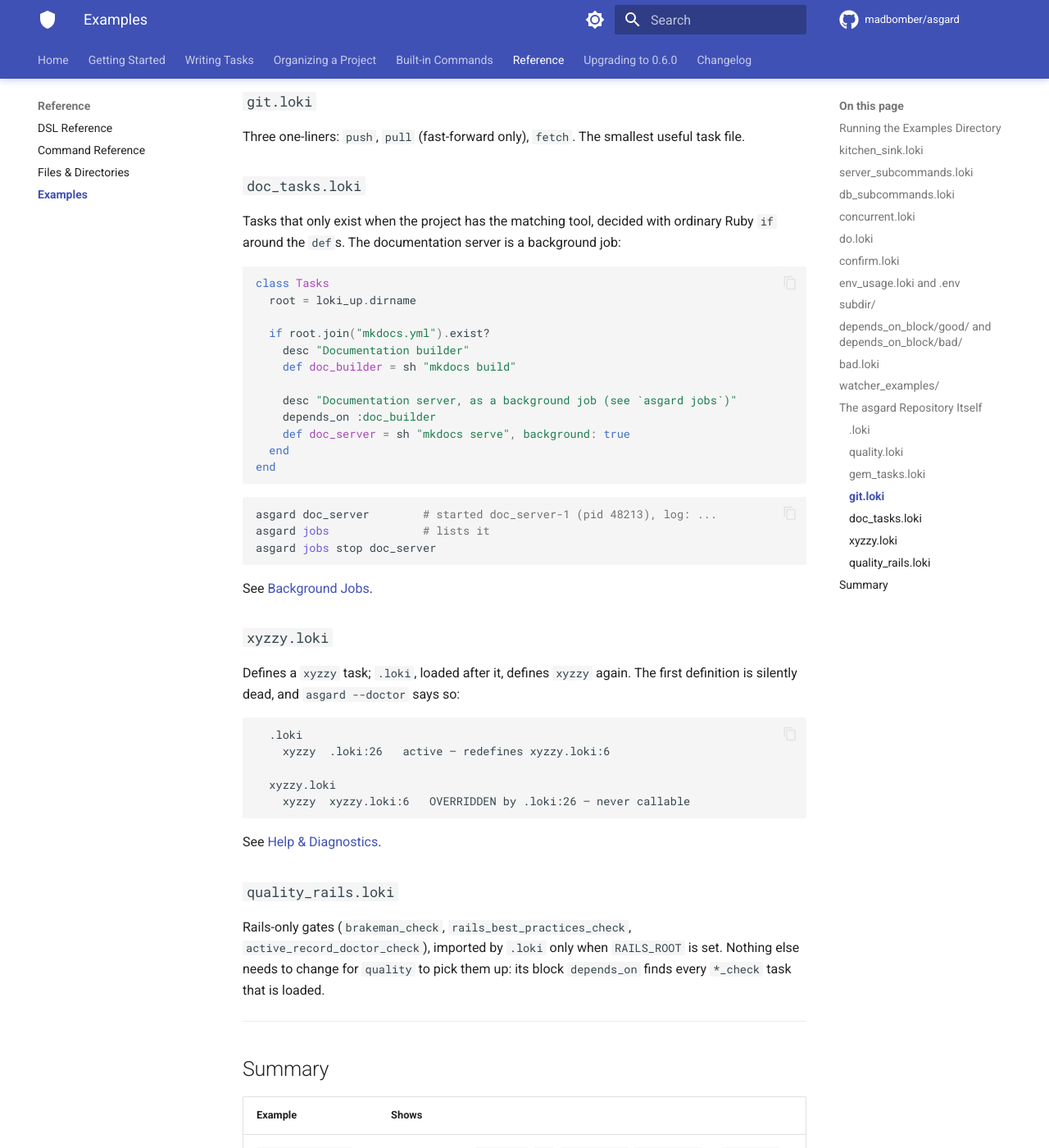
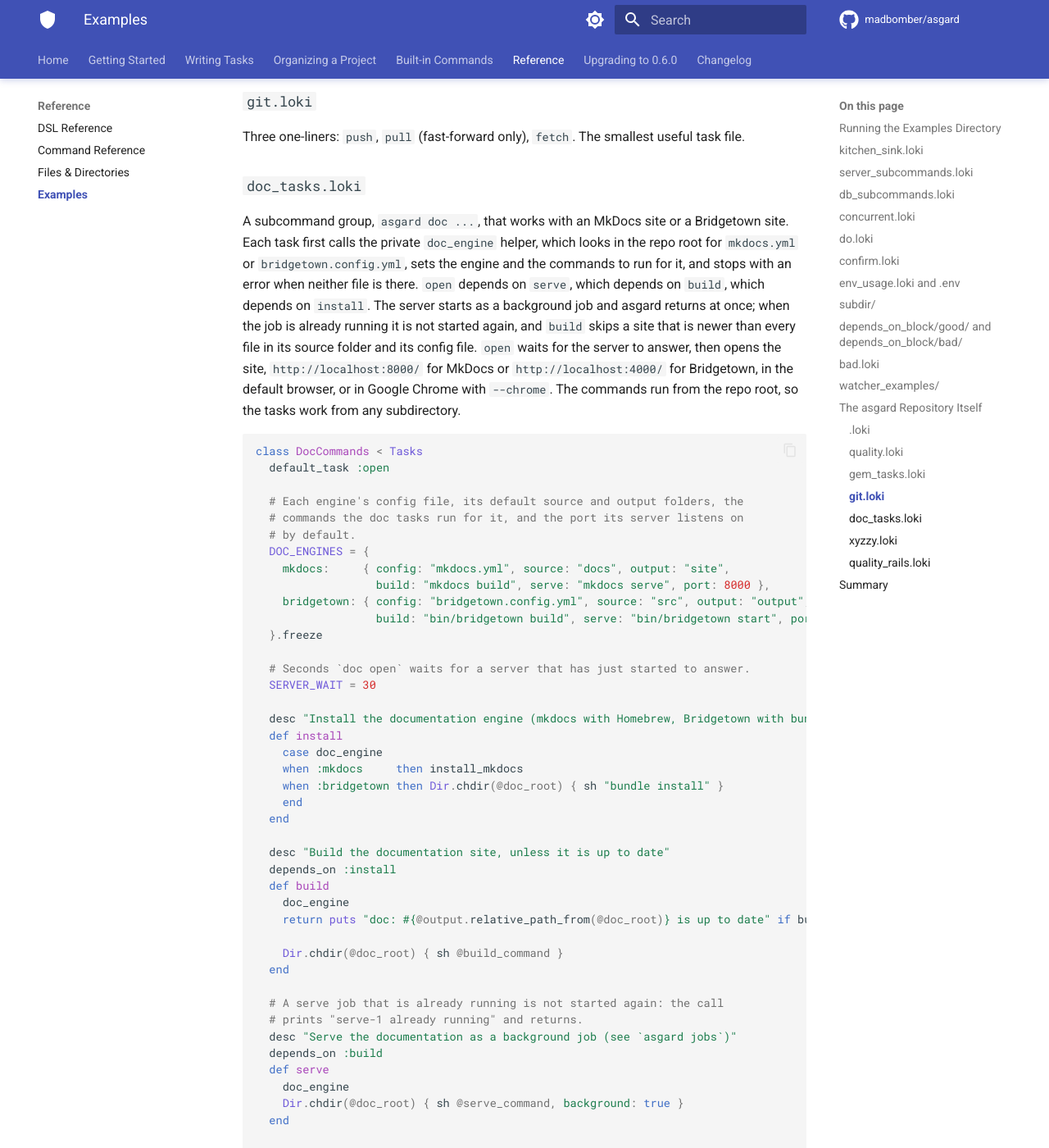
Before and after one commit to MadBomber/asgard, an MkDocs documentation site: the page built from docs/examples.md, in a window 1280 px wide and 1400 px high, scrolled down 10782 px. Shown: the whole window at 82% size. Built offline with MkDocs 1.6.1 and Material for MkDocs 9.7.7, drawn with Linux system fonts in a browser that asks for light colours; comment, search, counter and statistics services are not loaded; some of the changed text lies outside the part shown.

Commit message:
feat(doc): doc subcommand group for MkDocs or Bridgetown sites
doc_tasks.loki becomes `asgard doc install|build|serve|open`. A private
doc_engine helper picks the engine from mkdocs.yml or
bridgetown.config.yml in the repo root (aborting with neither) and sets
the commands, folders and port the tasks use. open is the default task:
it depends on serve, waits for the server to answer, and opens
http://localhost:<port>/ in the default browser, or Google Chrome with
--chrome. build skips a site newer than its sources; serve leaves a
running serve-1 job alone. Commands run from the repo root.

A subcommand group's help now lists only its own tasks, not every task
it inherits from Tasks under a doc_commands-style namespace, and
`subcommand "doc", DocCommands` names the group doc in `asgard tree`.

.loki reads lib/asgard/version.rb from the repo root, so asgard runs
from any subdirectory.

````diff
--- a/docs/examples.md
+++ b/docs/examples.md
@@ -401,7 +401,7 @@ class Tasks
   watch :test_check, paths: %w[lib test], only: /\.rb\z/   # rerun the tests on save
 
   helper(:project_version) do
-    @@project_version ||= File.read("lib/#{@@project}/version.rb").match(/VERSION\s*=\s*"([^"]+)"/)[1].freeze
+    @@project_version ||= loki_up.dirname.join("lib/#{@@project}/version.rb").read.match(/VERSION\s*=\s*"([^"]+)"/)[1].freeze
   end
 
   default_task :quality
@@ -468,30 +468,136 @@ Three one-liners: `push`, `pull` (fast-forward only), `fetch`. The smallest usef
 
 ### `doc_tasks.loki`
 
-Tasks that only exist when the project has the matching tool, decided with ordinary Ruby `if` around the `def`s. The documentation server is a background job:
+A subcommand group, `asgard doc ...`, that works with an MkDocs site or a Bridgetown site. Each task first calls the private `doc_engine` helper, which looks in the repo root for `mkdocs.yml` or `bridgetown.config.yml`, sets the engine and the commands to run for it, and stops with an error when neither file is there. `open` depends on `serve`, which depends on `build`, which depends on `install`. The server starts as a background job and asgard returns at once; when the job is already running it is not started again, and `build` skips a site that is newer than every file in its source folder and its config file. `open` waits for the server to answer, then opens the site, `http://localhost:8000/` for MkDocs or `http://localhost:4000/` for Bridgetown, in the default browser, or in Google Chrome with `--chrome`. The commands run from the repo root, so the tasks work from any subdirectory.
 
 ```ruby
+class DocCommands < Tasks
+  default_task :open
+
+  # Each engine's config file, its default source and output folders, the
+  # commands the doc tasks run for it, and the port its server listens on
+  # by default.
+  DOC_ENGINES = {
+    mkdocs:     { config: "mkdocs.yml", source: "docs", output: "site",
+                  build: "mkdocs build", serve: "mkdocs serve", port: 8000 },
+    bridgetown: { config: "bridgetown.config.yml", source: "src", output: "output",
+                  build: "bin/bridgetown build", serve: "bin/bridgetown start", port: 4000 },
+  }.freeze
+
+  # Seconds `doc open` waits for a server that has just started to answer.
+  SERVER_WAIT = 30
+
+  desc "Install the documentation engine (mkdocs with Homebrew, Bridgetown with bundle install)"
+  def install
+    case doc_engine
+    when :mkdocs     then install_mkdocs
+    when :bridgetown then Dir.chdir(@doc_root) { sh "bundle install" }
+    end
+  end
+
+  desc "Build the documentation site, unless it is up to date"
+  depends_on :install
+  def build
+    doc_engine
+    return puts "doc: #{@output.relative_path_from(@doc_root)} is up to date" if built?(@output, [@config, @source])
+
+    Dir.chdir(@doc_root) { sh @build_command }
+  end
+
+  # A serve job that is already running is not started again: the call
+  # prints "serve-1 already running" and returns.
+  desc "Serve the documentation as a background job (see `asgard jobs`)"
+  depends_on :build
+  def serve
+    doc_engine
+    Dir.chdir(@doc_root) { sh @serve_command, background: true }
+  end
+
+  desc "Open the served documentation in the default browser"
+  option :chrome, type: :boolean, default: false, desc: "Use Google Chrome instead of the default browser"
+  depends_on :serve
+  def open
+    doc_engine
+    abort "doc: nothing answered at #{@doc_url} (see `asgard jobs log serve-1`)" unless server_up?(@port, SERVER_WAIT)
+
+    sh browser_command(@doc_url, chrome: options.chrome?)
+  end
+
+  private
+
+  # Finds the engine whose config file is in +root+ (the repo root by
+  # default), sets @engine, @doc_root, @config, @source, @output,
+  # @build_command, @serve_command, @port and @doc_url, and returns @engine.
+  # Aborts when neither config file is there.
+  def doc_engine(root = loki_up.dirname)
+    @engine, settings = DOC_ENGINES.find { |_, engine| root.join(engine[:config]).file? }
+    abort "doc: found neither mkdocs.yml nor bridgetown.config.yml in #{root}" unless @engine
+
+    @doc_root      = root
+    @config, @source, @output = settings.values_at(:config, :source, :output).map { root.join(it) }
+    @build_command = settings[:build]
+    @serve_command = settings[:serve]
+    @port          = settings[:port]
+    @doc_url       = "http://localhost:#{@port}/"
+    @engine
+  end
+
+  # true when +output+'s index.html is newer than every file in +sources+
+  # (files, or folders searched all the way down).
+  def built?(output, sources)
+    index = output.join("index.html")
+    return false unless index.file?
+
+    files = sources.flat_map { |s| s.directory? ? s.glob("**/*").select(&:file?) : [s] }
+    files.all? { it.mtime <= index.mtime }
+  end
+
+  # true once something accepts connections on localhost:+port+; false
+  # when nothing has within +wait+ seconds.
+  def server_up?(port, wait)
+    deadline = Process.clock_gettime(Process::CLOCK_MONOTONIC) + wait
+    begin
+      Socket.tcp("localhost", port, connect_timeout: 1).close
+      true
+    rescue SystemCallError
+      return false if Process.clock_gettime(Process::CLOCK_MONOTONIC) > deadline
+
+      sleep 0.25
+      retry
+    end
+  end
+
+  # The macOS command that opens +url+ in the default browser, or in Google
+  # Chrome when +chrome+ is true.
+  def browser_command(url, chrome: false)
+    chrome ? "open -a 'Google Chrome' #{url}" : "open #{url}"
+  end
+
+  def install_mkdocs
+    mkdocs = `which mkdocs`.strip
+    return puts "mkdocs: #{mkdocs}" unless mkdocs.empty?
+
+    sh "brew install mkdocs"
+  end
+end
+
 class Tasks
-  root = loki_up.dirname
-
-  if root.join("mkdocs.yml").exist?
-    desc "Documentation builder"
-    def doc_builder = sh "mkdocs build"
-
-    desc "Documentation server, as a background job (see `asgard jobs`)"
-    depends_on :doc_builder
-    def doc_server = sh "mkdocs serve", background: true
-  end
+  desc "doc SUBCOMMAND", "Install, build and serve the documentation (MkDocs or Bridgetown)"
+  subcommand "doc", DocCommands
 end
 ```
 
 ```bash
-asgard doc_server        # started doc_server-1 (pid 48213), log: ...
-asgard jobs              # lists it
-asgard jobs stop doc_server
+asgard doc serve                   # started serve-1 (pid 48213), log: ...
+asgard doc open                    # the site in the default browser
+asgard doc                         # the same: open is the group's default task
+asgard doc open --chrome           # the site in Google Chrome
+asgard jobs                        # lists it
+asgard jobs log serve-1            # what the server has printed so far
+asgard jobs stop serve
 ```
 
-See [Background Jobs](jobs.md).
+The group's `install` and `build` don't clash with the top-level ones in `gem_tasks.loki`: inside `DocCommands` they replace the inherited tasks, and `asgard install` is unchanged. To support another engine, add its config file and commands to `DOC_ENGINES`, plus an `install` branch. See [Subcommands](subcommands.md) and [Background Jobs](jobs.md).
 
 ### `xyzzy.loki`
 
````
Also changed, not shown: CHANGELOG.md (+6 -0 lines), docs/diagnostics.md (+3 -3 lines), docs/subcommands.md (+2 -2 lines), docs/task-files.md (+2 -2 lines), 4 other files.
